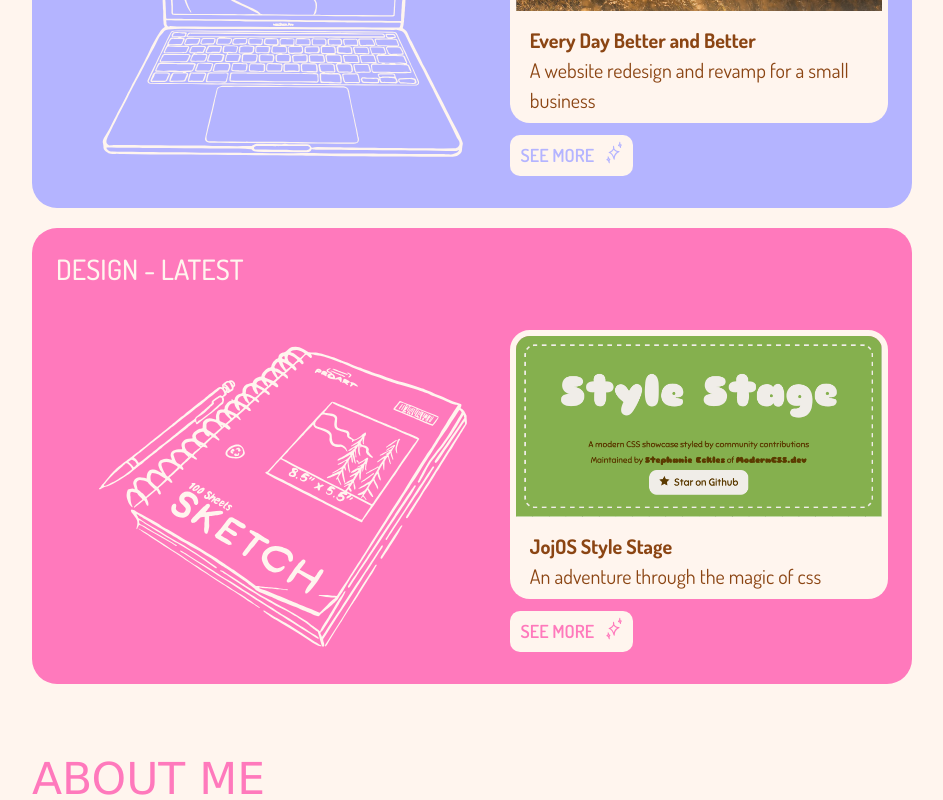
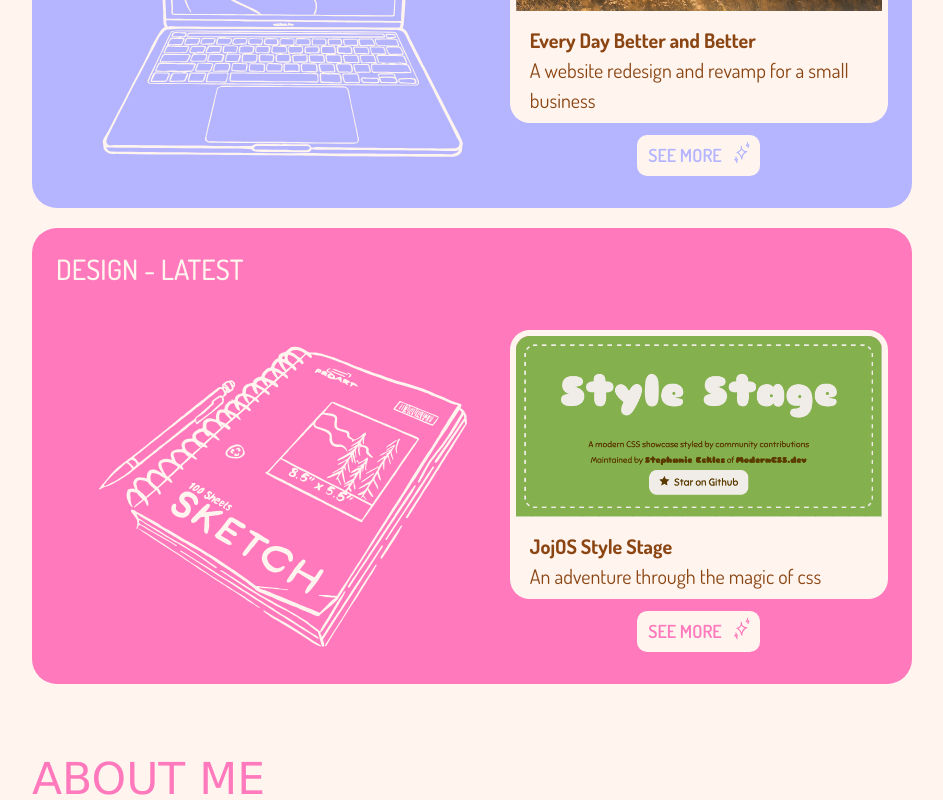
Before and after one commit to emmaohn/portfolio, a SvelteKit app: page / in a window 1280 px wide. Shown: the part 1420-2220 px from the top of the page, without its empty margins (168-1111 px from the left). Built offline with nearby package versions, Linux system fonts and the light colour scheme; a web font is replaced by a local one.

Commit message:
new favicon, and fixed star button

```diff
--- a/src/components/StarButton.svelte
+++ b/src/components/StarButton.svelte
@@ -1,8 +1,8 @@
 <script>
   export let bgColor = '--light-background';
   export let textColor = '--dark-text';
-  export let smallAlign = "left";
-  export let medAlign = "left";
+  export let smallAlign = "center";
+  export let medAlign;
   export let href = '';
   export let content = '';
 </script>
--- a/src/routes/+page.svelte
+++ b/src/routes/+page.svelte
@@ -60,7 +60,7 @@
       <StarButton
         bgColor="--accent-one"
         textColor="--light-text"
-        smallAlign="center"
+        medAlign="left"
         href=""
         content="See more"
       />
@@ -270,8 +270,16 @@
     }
     .pic-of-me  {
       margin: 1.6em;
-      max-width: 350px;
+      max-width: 325px;
       margin: 1.4em auto;
+      transition: all .45s;
+
+      @include break(768px) {
+        max-width: 270px;
+      }
+      @include break(1024px) {
+        max-width: 350px;
+      }
 
       .heart {
         font-size: 3em;
```
Also changed, not shown: static/favicon.png, static/manifest.json (added).
